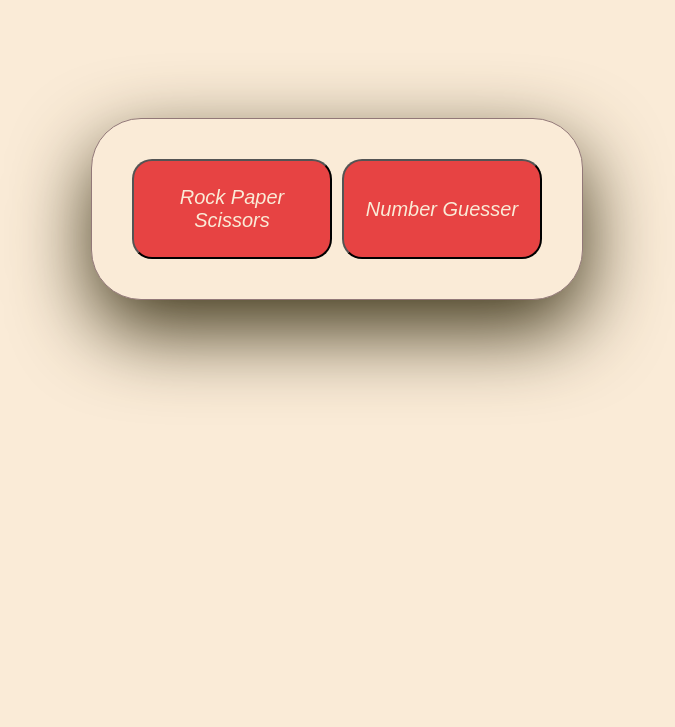
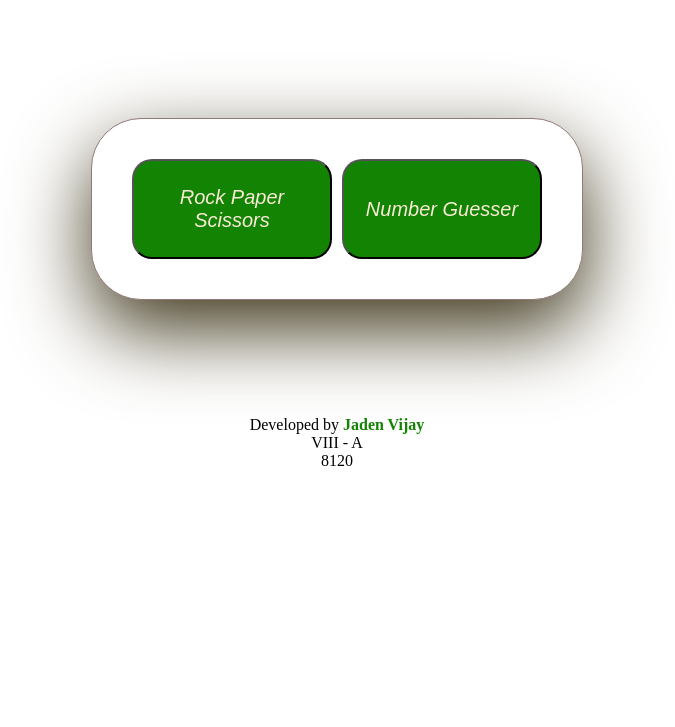
Before and after one commit to jadenvijay/school_project, a plain HTML site: page game-site/index.html in a window 1280 px wide. Shown: the part 107-834 px from the top of the page, without its empty margins (303-978 px from the left). Before the commit the page ends 800 px from the top, so only its background shows below. Drawn offline with Linux system fonts and the light colour scheme.

Commit message:
Theme changed

```diff
--- a/game-site/games/NumGuess/numguess.css
+++ b/game-site/games/NumGuess/numguess.css
@@ -1,8 +1,8 @@
 body{
-  background-color: rgb(250, 235, 215);
+  background-color: rgb(255, 255, 255);
   height: 100vh;
   margin: 0;
-  color: rgb(228, 59, 59);
+  color: rgb(18, 131, 3);
 }
 input[type=number]::-webkit-inner-spin-button,
 input[type=number]::-webkit-outer-spin-button {
@@ -28,14 +28,14 @@ input[type=number]::-webkit-outer-spin-button {
   margin: 10px;
   height: 40px;
   border-radius: 20px;
-  border: none;
-  box-shadow: 8px 8px 1px black;
+  border: 1px dashed rgb(18, 131, 3);
+  box-shadow: 8px 8px 1px rgb(3, 121, 19);
 }
 
 .guess-input:focus {
   outline: none;
-  border: 2px solid rgb(228, 59, 59);
-  box-shadow: 8px 8px 1px rgb(233, 103, 103);
+  border: 2px solid rgb(18, 131, 3);
+  box-shadow: 8px 8px 1px rgb(18, 131, 3);
 }
 
 .send-btn{
@@ -45,7 +45,7 @@ input[type=number]::-webkit-outer-spin-button {
   margin-left: 10px;
   border: none;
   border-radius: 20px;
-  background-color: rgb(228, 59, 59);
+  background-color: rgb(18, 131, 3);
   cursor: pointer;
 
 }
@@ -60,7 +60,7 @@ input[type=number]::-webkit-outer-spin-button {
   margin-left: 10px;
   border: none;
   border-radius: 20px;
-  background-color: rgb(228, 59, 59);
+  background-color: rgb(18, 131, 3);
   cursor: pointer;
 }
 .hint-area{
--- a/game-site/games/RockPaperScissors/rps.css
+++ b/game-site/games/RockPaperScissors/rps.css
@@ -1,6 +1,6 @@
 body{
-  background-color: rgb(250, 235, 215);
-  color: rgb(228, 59, 59);
+  background-color: rgb(255, 255, 255);
+  color: rgb(18, 131, 3);
 }
 
 .title-bar {
@@ -13,7 +13,7 @@ body{
 .title {
   font-size: 30px;
   font-weight: bold;
-  color: rgb(228, 59, 59);
+  color: rgb(18, 131, 3);
   margin: 0;
 }
 
@@ -23,12 +23,12 @@ body{
 
 .move-button{
   background-color: transparent;
-  border: 3px solid rgb(228, 59, 59);;
+  border: 3px solid rgb(18, 131, 3);
   width: 120px;
   height: 120px;
   border-radius: 60px;
   margin-right: 10px;
-  box-shadow: 0px 8px 1px rgb(165, 78, 78);
+  box-shadow: 0px 8px 1px rgb(18, 131, 3);
   cursor: pointer;
 }
 .buttons{
@@ -47,7 +47,7 @@ body{
   margin-left: 10px;
   border: none;
   border-radius: 20px;
-  background-color: rgb(228, 59, 59);
+  background-color: rgb(18, 131, 3);
   cursor: pointer;
   margin-top: 20px
 }
@@ -61,7 +61,7 @@ body{
   margin-left: 10px;
   border: none;
   border-radius: 20px;
-  background-color: rgb(228, 59, 59);
+  background-color: rgb(18, 131, 3);
   cursor: pointer;
   margin-top: 20px;
 }
--- a/game-site/games/RockPaperScissors/rps.js
+++ b/game-site/games/RockPaperScissors/rps.js
@@ -77,7 +77,7 @@ function pickComputerMove() {
   return computerMove;
 }
 
-function updateScoreElement(result) {
+function updateScoreElement() {
   document.querySelector('.js-score').innerHTML = `Wins: ${score.wins}, Losses: ${score.losses}, Ties: ${score.ties}`
 }
 
--- a/game-site/index.css
+++ b/game-site/index.css
@@ -1,18 +1,24 @@
-body{
-  background-color: rgb(250, 235, 215);
-  height: 10vh;
+body {
   margin: 0;
+  padding: 0;
+  min-height: 100vh;
+  background: rgb(255, 255, 255);
+}
+
+strong{
+  color: rgb(18, 131, 3);
 }
 
 .main-title{
-  color: rgb(228, 59, 59);
+  color: rgb(18, 131, 3);
   font-size: 50px;
   text-align: center;
 }
+
 .games-array{
   width: 410px;
   border: 0.1px solid  rgb(146, 120, 120);
-  background-color: rgb(250, 235, 215);
+  background-color: rgb(255, 255, 255);
   padding: 40px;
   border-radius: 50px;
   box-shadow: 1px 30px 80px rgb(61, 53, 25);;
@@ -22,14 +28,16 @@ body{
 
   justify-content: center;
   position: relative;
+  top: 100px;
   margin: 0 auto;
   gap: 10px;
-  top: 100px;
+
 }
+
 .game-button{
   height: 100px;
   width: 200px;
-  background-color: rgb(231, 67, 67);
+  background-color: rgb(18, 131, 3);
   border-radius: 20px;
   color: rgb(250, 235, 215);
   font-style: italic;
@@ -38,5 +46,15 @@ body{
 }
 
 .game-button:hover{
-  box-shadow: 5px 5px 1px rgba(255, 0, 0, 0.308);
+  box-shadow: 5px 5px 1px rgba(4, 58, 28, 0.308);
 }
+
+.credits{
+  display: flex;
+  position: relative;
+  align-items: center;
+  justify-content: center;
+  text-align: center;
+  top: 200px;
+
+}
--- a/game-site/index.html
+++ b/game-site/index.html
@@ -18,7 +18,13 @@
       id="numguess"
       >
         Number Guesser
-      </button>
+    </div>
+    <div class="credits">
+      <p>
+      Developed by <strong>Jaden Vijay</strong> <br>
+      VIII - A <br>
+      8120
+      </p>
     </div>
     <script src="./index.js"></script>
   </body>
```
